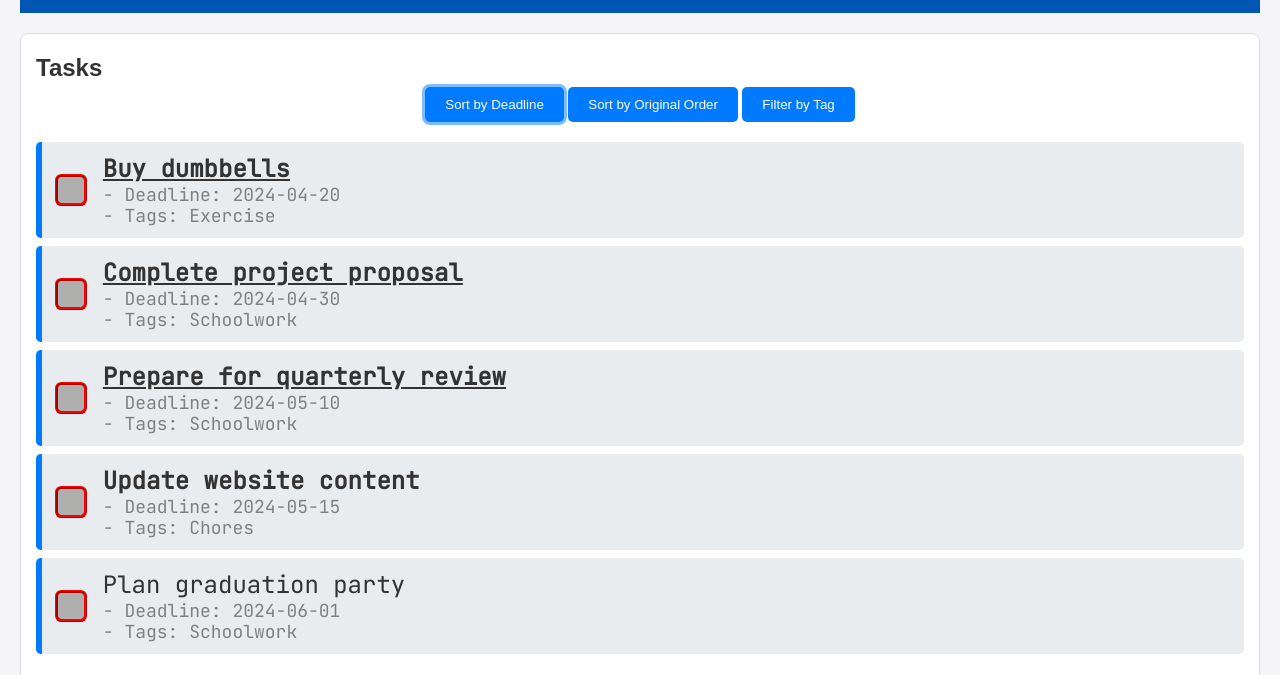
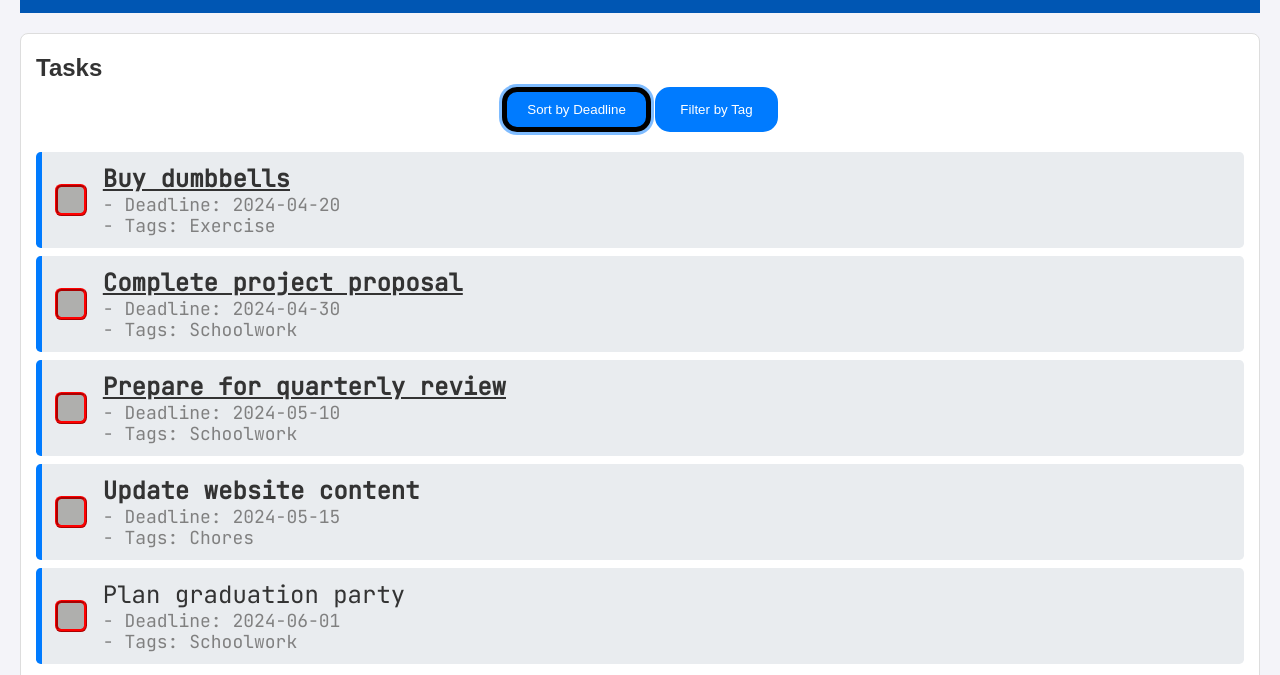
Before and after one commit to cse110-sp24-group35/warmup-exercise, a plain HTML site: page task-list/index.html in a window 1280 px wide. Both pictures are taken after a click on the button "Sort by Deadline". Shown: the part 91-766 px from the top of the page. Drawn offline with Linux system fonts and the light colour scheme.

Commit message:
Changed the look of the buttons and function, removed default button

```diff
--- a/task-list/app.js
+++ b/task-list/app.js
@@ -5,6 +5,7 @@ document.addEventListener('DOMContentLoaded', function () {
 
 let tasks = []; // Global array to store tasks
 let ogTasks = []; // Store tasks in original order
+let isSortedByDeadline = false; // Track whether the tasks are sorted by deadline
 
 // Initialize tasks from JSON file and setup the application
 function initTasks() {
@@ -12,7 +13,8 @@ function initTasks() {
         .then(response => response.json())
         .then(data => {
             tasks = data.tasks; // Load tasks into the global array
-            ogTasks = JSON.parse(JSON.stringify(tasks)); //Create a deep copy
+            //ogTasks = JSON.parse(JSON.stringify(tasks)); //Create a deep copy
+            ogTasks = [...tasks];
             displayTasks(); // Display all tasks initially loaded
         })
         .catch(error => console.error('Error loading tasks:', error));
@@ -43,7 +45,7 @@ function addTask(event) {
     };
 
     tasks.push(newTask); // Add to global tasks array
-    ogTasks = JSON.parse(JSON.stringify(tasks)); //deep copy
+    ogTasks = [...tasks];
     displayTasks(); // Update display to show all tasks
 
     document.getElementById('addTaskForm').reset(); // Clear form after submission
@@ -83,7 +85,18 @@ function displayTasks() {
 
 // Sort tasks by deadline
 function sortTasks() {
-    tasks.sort((a, b) => new Date(a.deadline) - new Date(b.deadline));
+    if (!isSortedByDeadline) {
+        // Sort by deadline
+        tasks.sort((a, b) => new Date(a.deadline) - new Date(b.deadline));
+        isSortedByDeadline = true;
+        sortDeadlineButton.style.borderColor = "black"; // Change to white when sorted
+    } else {
+        // Revert to original order
+        tasks = [...ogTasks];
+        isSortedByDeadline = false;
+        sortDeadlineButton.style.borderColor = "#007bff"; // Revert border color to default blue
+
+    }
     displayTasks();
 }
 
@@ -93,10 +106,12 @@ function filterTasks() {
     const filteredTasks = tasks.filter(task => task.tags.includes(tag));
     tasks = filteredTasks;
     displayTasks();
-    tasks = JSON.parse(JSON.stringify(ogTasks));
+    //tasks = JSON.parse(JSON.stringify(ogTasks));
+    tasks = [...ogTasks];
 }
 
 function ogSort() {
-    tasks = JSON.parse(JSON.stringify(ogTasks));
+    //tasks = JSON.parse(JSON.stringify(ogTasks));
+    tasks = [...ogTasks];
     displayTasks();
 }
--- a/task-list/index.html
+++ b/task-list/index.html
@@ -20,8 +20,7 @@
         <section id="task-list">
             <h2>Tasks</h2>
             <div id="filters">
-                <button onclick="sortTasks()">Sort by Deadline</button>
-                <button onclick="ogSort()">Sort by Original Order</button>
+                <button id="sortDeadlineButton" onclick="sortTasks()">Sort by Deadline</button>
                 <button onclick="filterTasks()">Filter by Tag</button>
             </div>
             <ul id="taskItems">
--- a/task-list/style.css
+++ b/task-list/style.css
@@ -124,7 +124,10 @@ button {
     background-color: #007bff;
     color: #ffffff;
     border: none;
-    border-radius: 5px;
+    border-radius: 15px;
+    border-width: 5px;  /* Sets the border width to 2 pixels */
+    border-style: solid;  /* Required to display the border */
+    border-color: #007bff;  /* Sets the border color */
     cursor: pointer;
     transition: background-color 0.3s;
 }
```
